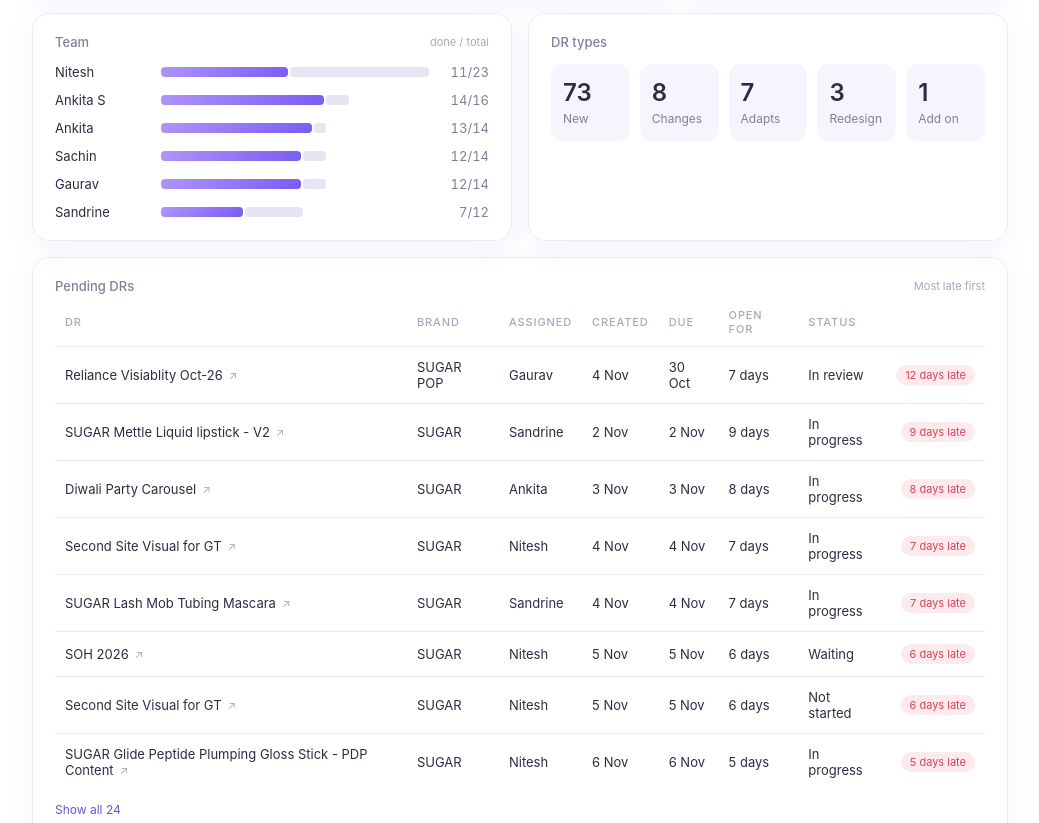
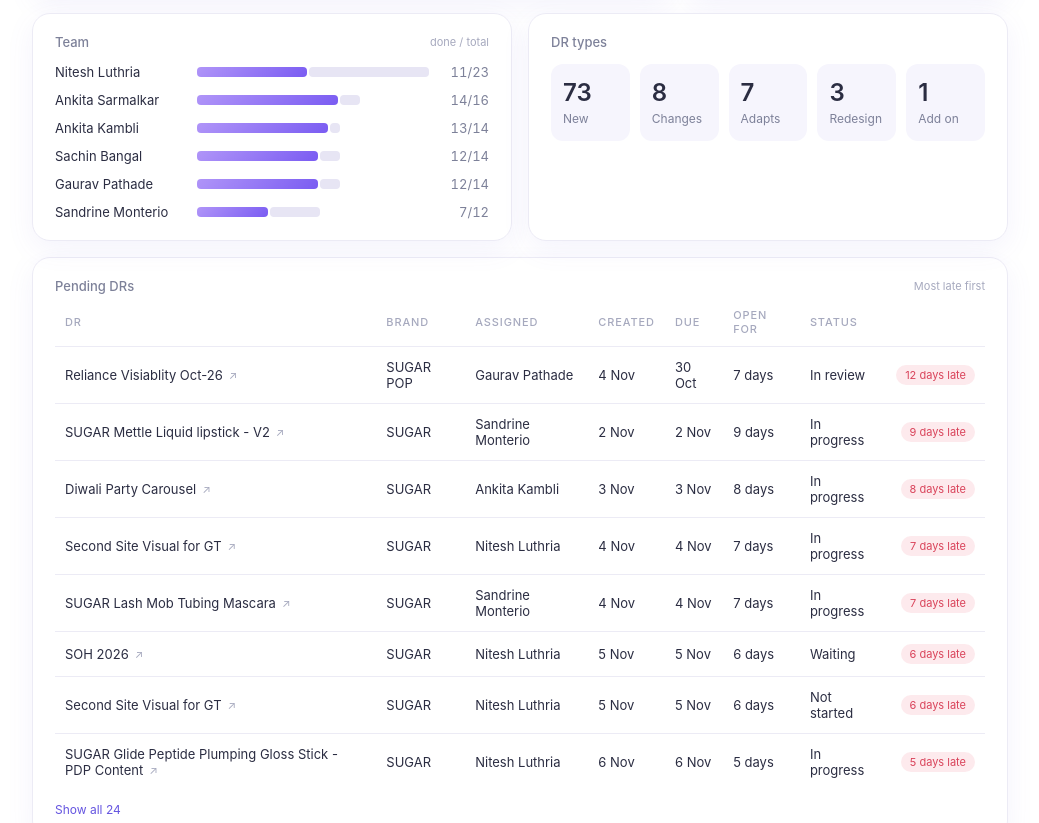
Before and after one commit to sml-Design-VLPL/designteam-dr, a plain HTML site: page index.html in a window 1280 px wide. Shown: the part 1181-2004 px from the top of the page, without its empty margins (236-1275 px from the left). Drawn offline with Linux system fonts and the light colour scheme; no server answers.

Commit message:
Add files via upload

```diff
--- a/index.html
+++ b/index.html
@@ -101,7 +101,7 @@
   .legend{display:flex;gap:16px;font-size:11px;color:var(--muted);margin-top:10px}
   .legend span::before{content:"";display:inline-block;width:8px;height:8px;border-radius:2px;margin-right:6px;background:var(--c)}
   .bars{display:flex;flex-direction:column;gap:12px}
-  .bar-row{display:grid;grid-template-columns:96px 1fr 50px;align-items:center;gap:10px;font-size:13px}
+  .bar-row{display:grid;grid-template-columns:132px 1fr 50px;align-items:center;gap:10px;font-size:13px}
   .bar-row .lbl{color:var(--fg);white-space:nowrap;overflow:hidden;text-overflow:ellipsis}
   .bar-row .num{text-align:right;color:var(--muted);font-variant-numeric:tabular-nums}
   .track{height:10px;background:transparent;display:flex;gap:2px}
@@ -285,6 +285,10 @@
     const MAP={SUGARPOP:"SUGAR POP",QUENCH:"Quench",MOLTEN:"Molten"};   // brand clean-up, key = brand in CAPITALS without spaces
     return MAP[u.replace(/\s+/g,"")] || t;
   }
+  /* Sheet names -> full names (key = name as written in the sheet, lower case) */
+  const TEAM = {"nitesh":"Nitesh Luthria","ankita":"Ankita Kambli","ankita k":"Ankita Kambli","ankita s":"Ankita Sarmalkar",
+    "gaurav":"Gaurav Pathade","sachin":"Sachin Bangal","sandrine":"Sandrine Monterio"};
+  const fullName=n=>TEAM[n.toLowerCase().replace(/\s+/g," ")]||n;
   const exitedBy=(name,y,m)=>TEAM_EXITS.some(x=>x.name.toLowerCase()===name.toLowerCase() && (y*12+m)>=(x.year*12+x.month));
 
   /* ---------- month tabs (already structured by build_data.py) ---------- */
@@ -292,7 +296,7 @@
   D.tabs.forEach(tab=>{
     const tm=tab.month, year=tab.year;
     const items=tab.rows.map(r=>{
-      let owners=(r.assigned||"").split(/,|&|\//).map(x=>x.trim()).filter(Boolean);
+      let owners=(r.assigned||"").split(/,|&|\//).map(x=>x.trim()).filter(Boolean).map(fullName);
       const before=owners.length;
       owners=owners.filter(o=>!exitedBy(o,year,tm));
       return {
```
Also changed, not shown: 1 other file.
